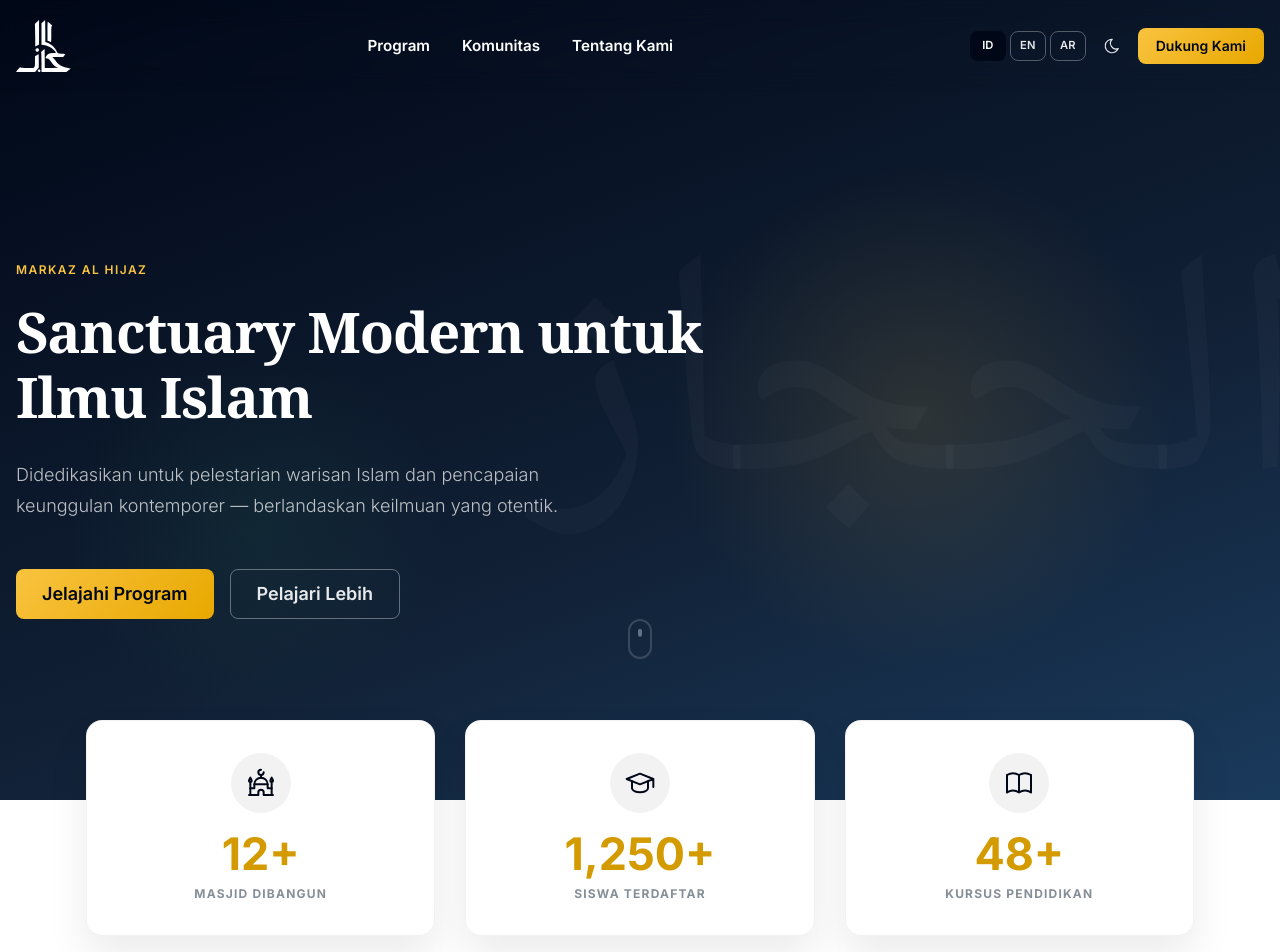
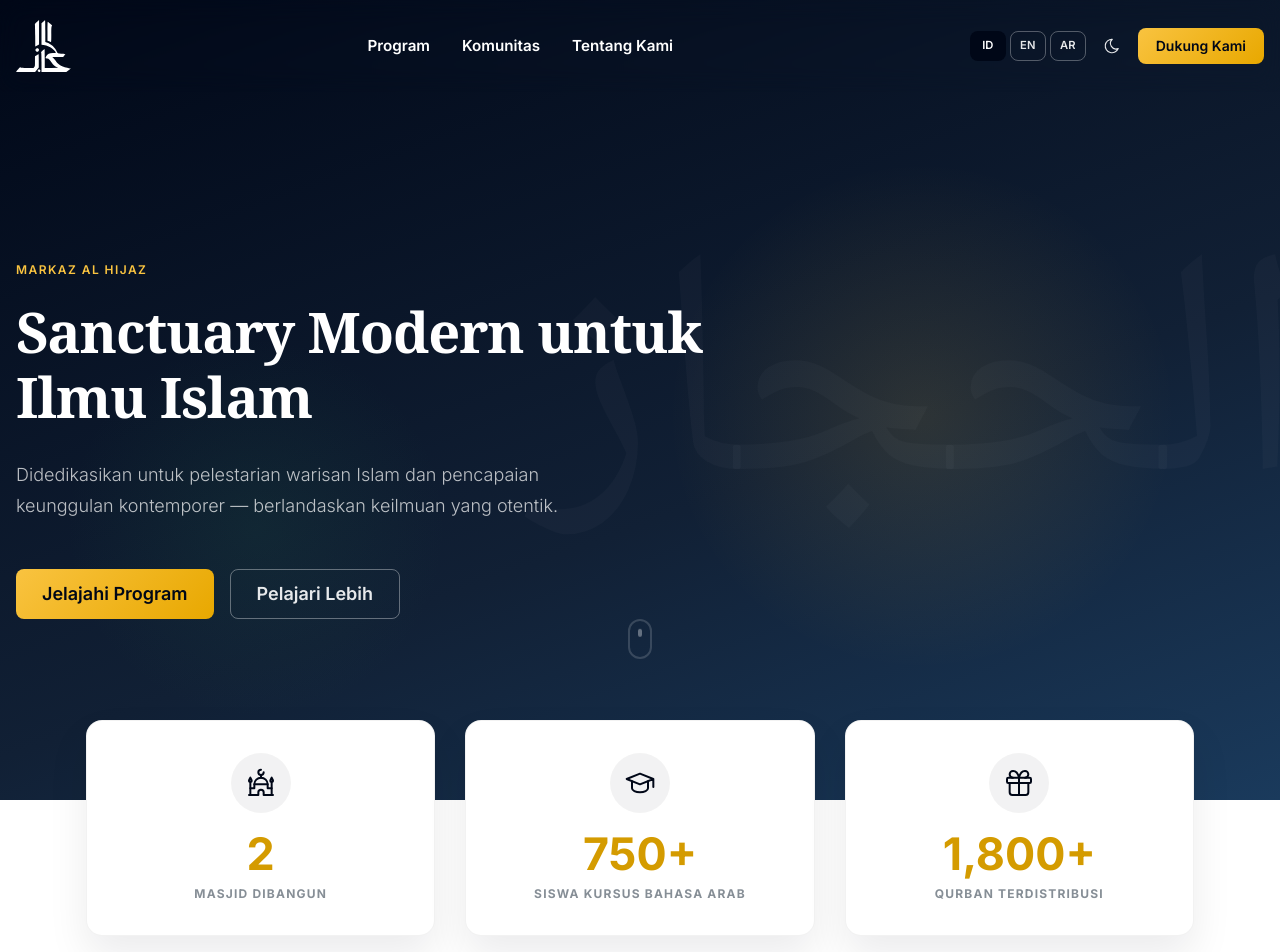
Before and after one commit to Archaick/hijaz, a Next.js app: page /id in a window 1280 px wide. Shown: the top 952 px of the page. Built offline with nearby package versions, Linux system fonts and the light colour scheme.

Commit message:
feat: implement Hero and Stats components with multi-language support for English, Indonesian, and Arabic.

```diff
--- a/components/Hero.jsx
+++ b/components/Hero.jsx
@@ -128,12 +128,13 @@ export default function Hero() {
             position: 'absolute',
             bottom: '-40px',
             insetInlineStart: '50%',
-            transform: 'translateX(-50%)',
+            transform: 'translateX(calc(-50% * var(--mantine-direction-factor, 1)))',
             display: 'flex',
             flexDirection: 'column',
             alignItems: 'center',
             gap: 6,
             opacity: 0.4,
+            zIndex: 20,
           }}
         >
           <Box
--- a/components/Stats.jsx
+++ b/components/Stats.jsx
@@ -1,7 +1,7 @@
 'use client';
 
 import { Container, SimpleGrid, Text, Box, Paper, ThemeIcon, useMantineColorScheme } from '@mantine/core';
-import { IconBuildingMosque, IconSchool, IconBook } from '@tabler/icons-react';
+import { IconBuildingMosque, IconSchool, IconGift } from '@tabler/icons-react';
 import CountUp from 'react-countup';
 import { useTranslations } from 'next-intl';
 
@@ -16,9 +16,9 @@ export default function Stats() {
   const iconBg = isDark ? 'rgba(255, 255, 255, 0.1)' : 'rgba(0, 7, 23, 0.05)';
 
   const statsData = [
-    { value: 12, label: t('masjids'), icon: IconBuildingMosque, suffix: '+' },
-    { value: 1250, label: t('students'), icon: IconSchool, suffix: '+' },
-    { value: 48, label: t('courses'), icon: IconBook, suffix: '+' },
+    { value: 2, label: t('masjids'), icon: IconBuildingMosque, suffix: '' },
+    { value: 750, label: t('students'), icon: IconSchool, suffix: '+' },
+    { value: 1800, label: t('qurban'), icon: IconGift, suffix: '+' },
   ];
 
   return (
@@ -77,7 +77,6 @@ export default function Stats() {
                     end={stat.value}
                     duration={2.5}
                     enableScrollSpy
-                    scrollSpyOnce
                   />
                   {stat.suffix}
                 </Text>
--- a/messages/ar.json
+++ b/messages/ar.json
@@ -47,8 +47,8 @@
   },
   "stats": {
     "masjids": "مساجد شُيدت",
-    "students": "طلاب مسجلون",
-    "courses": "دورات تعليمية"
+    "students": "طلاب بمسارات اللغة العربية",
+    "qurban": "الأضاحي الموزعة"
   },
   "footer": {
     "description": "مؤسسة مدينة الحجاز جاكرتا هي مؤسسة غير ربحية تُعنى بخدمة المجتمع وتعزيز القيم الإسلامية بروح المسؤولية والعطاء",
@@ -59,7 +59,7 @@
     "contact": "التواصل والتواصل الاجتماعي",
     "address": "ميدان الحجاز، مدينة المعرفة، إندونيسيا",
     "email": "contact@markazalhijaz.org",
-    "copyright": "© 2024 مركز الحجاز. نحفظ الموروث ونُلهم المستقبل.",
+    "copyright": "© 2024 مركز الحجاز.",
     "link_programs": "البرامج",
     "link_community": "المجتمع",
     "link_about": "من نحن",
--- a/messages/en.json
+++ b/messages/en.json
@@ -47,8 +47,8 @@
   },
   "stats": {
     "masjids": "Masjids Built",
-    "students": "Students Enrolled",
-    "courses": "Educational Courses"
+    "students": "Students in Arabic Courses",
+    "qurban": "Qurban Distributed"
   },
   "footer": {
     "description": "Yayasan Madinatul Hijaz Jakarta is a nonprofit organization dedicated to serving the community and strengthening Islamic values through meaningful social engagement.",
@@ -59,7 +59,7 @@
     "contact": "Contact & Social",
     "address": "Hijaz Square, Knowledge City, Indonesia",
     "email": "contact@markazalhijaz.org",
-    "copyright": "© 2024 Markaz Al Hijaz. Preserving Heritage, Inspiring Future.",
+    "copyright": "© 2024 Markaz Al Hijaz.",
     "link_programs": "Programs",
     "link_community": "Community",
     "link_about": "About Us",
--- a/messages/id.json
+++ b/messages/id.json
@@ -47,8 +47,8 @@
   },
   "stats": {
     "masjids": "Masjid Dibangun",
-    "students": "Siswa Terdaftar",
-    "courses": "Kursus Pendidikan"
+    "students": "Siswa Kursus Bahasa Arab",
+    "qurban": "Qurban Terdistribusi"
   },
   "footer": {
     "description": "Yayasan Madinatul Hijaz Jakarta adalah lembaga nirlaba yang berkomitmen berkontribusi bagi masyarakat melalui pelayanan sosial dan penguatan nilai-nilai keislaman.",
@@ -59,7 +59,7 @@
     "contact": "Kontak & Media Sosial",
     "address": "Hijaz Square, Kota Ilmu, Indonesia",
     "email": "contact@markazalhijaz.org",
-    "copyright": "© 2024 Markaz Al Hijaz. Melestarikan Warisan, Menginspirasi Masa Depan.",
+    "copyright": "© 2024 Markaz Al Hijaz.",
     "link_programs": "Program",
     "link_community": "Komunitas",
     "link_about": "Tentang Kami",
```
